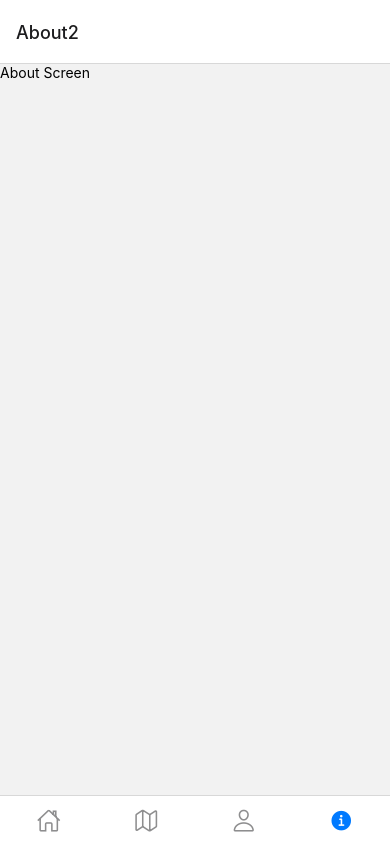
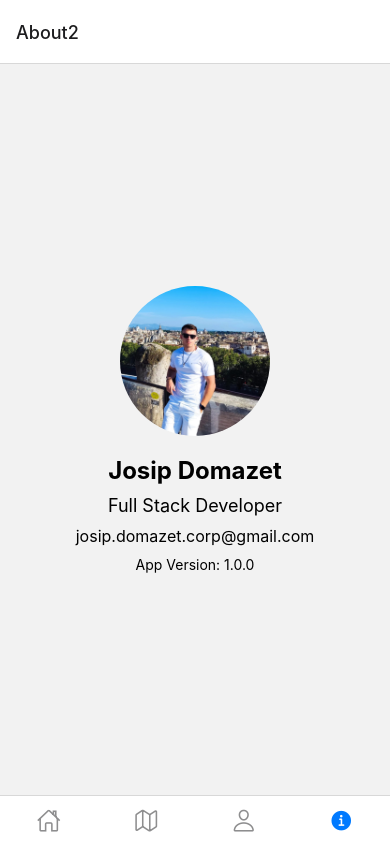
Before and after one commit to JosipDomazetDev/WienerLinienApp, a React Native app: screen /About2 in a window 390 px wide. Built offline with nearby package versions, Linux system fonts and the light colour scheme.

Commit message:
about tab

```diff
--- a/screens/AboutScreen.tsx
+++ b/screens/AboutScreen.tsx
@@ -1,12 +1,55 @@
 import React from 'react';
-import {Text, View} from 'react-native';
+import {Image, StyleSheet, Text, View} from 'react-native';
+import packageInfo from '../package.json';
 
 const AboutScreen = () => {
+    const appVersion = packageInfo.version;
+
+    const developerInfo = {
+        name: 'Josip Domazet',
+        bio: 'Full Stack Developer',
+        email: 'josip.domazet.corp@gmail.com',
+    };
+
     return (
-        <View>
-            <Text>About Screen</Text>
+        <View style={styles.container}>
+            <Image source={require('../assets/profile.jpg')} style={styles.profileImage}/>
+            <Text style={styles.name}>{developerInfo.name}</Text>
+            <Text style={styles.bio}>{developerInfo.bio}</Text>
+            <Text style={styles.email}>{developerInfo.email}</Text>
+            <Text style={styles.version}>App Version: {appVersion}</Text>
         </View>
     );
 };
 
+const styles = StyleSheet.create({
+    container: {
+        flex: 1,
+        alignItems: 'center',
+        justifyContent: 'center',
+    },
+    profileImage: {
+        width: 150,
+        height: 150,
+        borderRadius: 75,
+        marginBottom: 20,
+    },
+    name: {
+        fontSize: 24,
+        fontWeight: 'bold',
+        marginBottom: 10,
+    },
+    bio: {
+        fontSize: 18,
+        marginBottom: 10,
+    },
+    email: {
+        fontSize: 16,
+        marginBottom: 10,
+    },
+    version: {
+        fontSize: 14,
+    },
+});
+
 export default AboutScreen;
```
Also changed, not shown: assets/profile.jpg (added).
